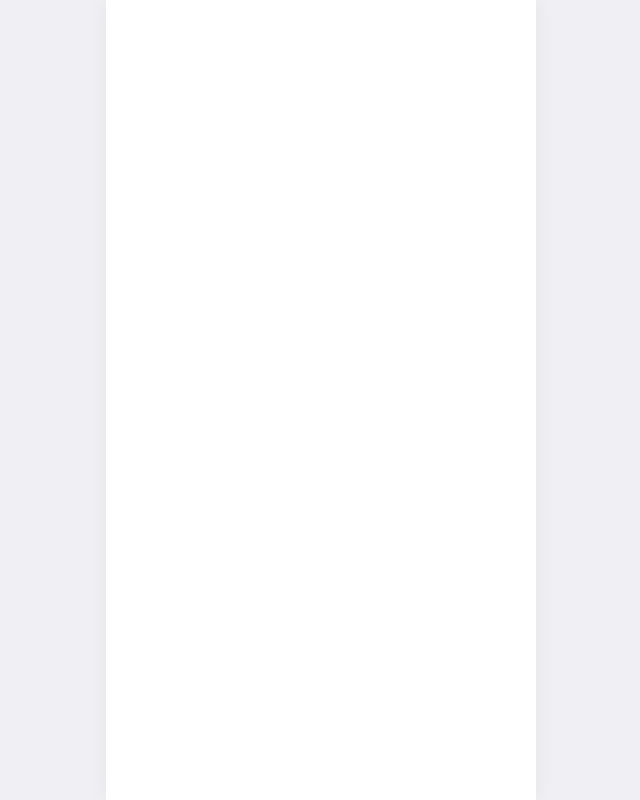
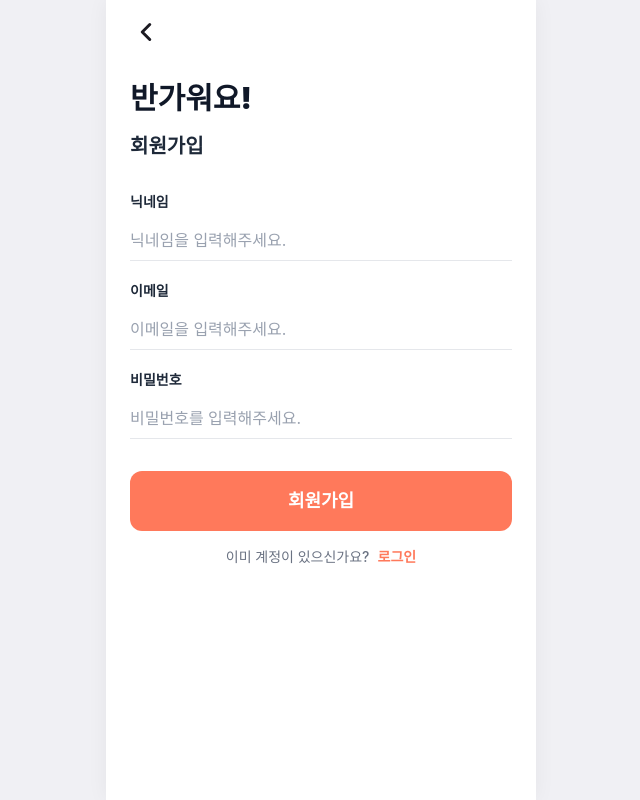
Before and after one commit to mrainbeat/Agaddon, a React (Vite) app in the folder project/: page /signup in a window 1280 px wide. Before the commit this address had no page. Shown: the whole page, without its empty margins (319-959 px from the left). Built offline with nearby package versions, Linux system fonts and the light colour scheme.

Commit message:
fix: 로그인/회원가입 API 응답 수정

```diff
--- a/project/src/App.jsx
+++ b/project/src/App.jsx
@@ -9,6 +9,7 @@ import PlanSetup from "./pages/PlanSetup.jsx";
 import SpendEntry from "./pages/SpendEntry.jsx";
 import BottomNav from "./components/BottomNav.jsx";
 import LoginPage from "./pages/LoginPage.jsx";
+import SignupPage from "./pages/SignupPage.jsx";
 import OAuthCallback from "./pages/OAuthCallback.jsx";
 
 function Layout() {
@@ -41,6 +42,9 @@ function App() {
       <Route path="/login" element={<LoginPage />} />
       <Route path="/Login" element={<Navigate to="/login" replace />} />
 
+      {/* 회원가입 화면 */}
+      <Route path="/signup" element={<SignupPage />} />
+
       {/* 카카오 로그인 후 백엔드가 리다이렉트하는 콜백 페이지 */}
       <Route path="/oauth/callback" element={<OAuthCallback />} />
 
--- a/project/src/pages/LoginPage.jsx
+++ b/project/src/pages/LoginPage.jsx
@@ -29,9 +29,9 @@ export default function LoginPage() {
 
       const result = await response.json();
 
-      if (response.ok && result.status === 200) {
+      if (response.ok && result.isSuccess) {
         // 로그인 성공 시 발급받은 JWT 토큰 저장
-        localStorage.setItem("accessToken", result.data.accessToken);
+        localStorage.setItem("accessToken", result.result.accessToken);
 
         // 홈 화면으로 이동
         navigate("/home", { replace: true });
@@ -145,7 +145,7 @@ export default function LoginPage() {
             비밀번호 찾기
           </button>
           <span className="text-gray-300">|</span>
-          <button type="button" className="hover:text-gray-800">
+          <button type="button" className="hover:text-gray-800" onClick={() => navigate('/signup')}>
             회원가입
           </button>
         </div>
--- /dev/null
+++ b/project/src/pages/SignupPage.jsx
@@ -0,0 +1,151 @@
+import { useState } from 'react'
+import { useNavigate } from 'react-router-dom'
+import { setToken } from '../lib/store.js'
+
+const BASE_URL = (import.meta.env.VITE_API_BASE_URL || '').replace(/\/+$/, '')
+
+export default function SignupPage() {
+  const navigate = useNavigate()
+
+  const [email, setEmail] = useState('')
+  const [password, setPassword] = useState('')
+  const [nickname, setNickname] = useState('')
+  const [submitting, setSubmitting] = useState(false)
+  const [error, setError] = useState(null)
+
+  const handleSignup = async (e) => {
+    e.preventDefault()
+    if (submitting) return
+    setSubmitting(true)
+    setError(null)
+
+    try {
+      const signupRes = await fetch(`${BASE_URL}/api/v1/auth/signup`, {
+        method: 'POST',
+        headers: { 'Content-Type': 'application/json' },
+        body: JSON.stringify({ email, password, nickname }),
+      })
+      const signupResult = await signupRes.json()
+
+      if (!signupRes.ok || signupResult.isSuccess === false) {
+        setError(signupResult.message || '회원가입에 실패했어요.')
+        setSubmitting(false)
+        return
+      }
+
+      const loginRes = await fetch(`${BASE_URL}/api/v1/auth/login`, {
+        method: 'POST',
+        headers: { 'Content-Type': 'application/json' },
+        body: JSON.stringify({ email, password }),
+      })
+      const loginResult = await loginRes.json()
+
+      if (loginRes.ok && loginResult.isSuccess) {
+        setToken(loginResult.result.accessToken)
+        navigate('/home', { replace: true })
+      } else {
+        navigate('/login', { replace: true })
+      }
+    } catch (err) {
+      console.error('Signup error:', err)
+      setError('서버와 통신 중 오류가 발생했어요.')
+      setSubmitting(false)
+    }
+  }
+
+  return (
+    <div className="mx-auto flex h-dvh w-full max-w-[430px] flex-col overflow-hidden bg-white px-6 pt-4">
+      <div className="w-full">
+        <button
+          onClick={() => navigate(-1)}
+          className="mb-8 w-fit p-1"
+          aria-label="뒤로가기"
+        >
+          <svg
+            xmlns="http://www.w3.org/2000/svg"
+            fill="none"
+            viewBox="0 0 24 24"
+            strokeWidth={3}
+            stroke="currentColor"
+            className="h-6 w-6"
+          >
+            <path strokeLinecap="round" strokeLinejoin="round" d="M15.75 19.5L8.25 12l7.5-7.5" />
+          </svg>
+        </button>
+
+        <div className="mb-8">
+          <h1 className="text-3xl font-black text-gray-900">반가워요!</h1>
+          <h2 className="mt-4 text-xl font-bold text-gray-800">회원가입</h2>
+        </div>
+
+        <form onSubmit={handleSignup} className="flex w-full flex-col">
+          <div className="mb-5 flex flex-col">
+            <label className="mb-2 text-sm font-bold text-gray-800" htmlFor="nickname">
+              닉네임
+            </label>
+            <input
+              id="nickname"
+              type="text"
+              value={nickname}
+              onChange={(e) => setNickname(e.target.value)}
+              placeholder="닉네임을 입력해주세요."
+              required
+              className="border-b border-gray-200 py-2 text-base text-gray-900 placeholder:text-gray-400 focus:border-gray-800 focus:outline-none"
+            />
+          </div>
+
+          <div className="mb-5 flex flex-col">
+            <label className="mb-2 text-sm font-bold text-gray-800" htmlFor="email">
+              이메일
+            </label>
+            <input
+              id="email"
+              type="email"
+              value={email}
+              onChange={(e) => setEmail(e.target.value)}
+              placeholder="이메일을 입력해주세요."
+              required
+              className="border-b border-gray-200 py-2 text-base text-gray-900 placeholder:text-gray-400 focus:border-gray-800 focus:outline-none"
+            />
+          </div>
+
+          <div className="mb-8 flex flex-col">
+            <label className="mb-2 text-sm font-bold text-gray-800" htmlFor="password">
+              비밀번호
+            </label>
+            <input
+              id="password"
+              type="password"
+              value={password}
+              onChange={(e) => setPassword(e.target.value)}
+              placeholder="비밀번호를 입력해주세요."
+              required
+              className="border-b border-gray-200 py-2 text-base text-gray-900 placeholder:text-gray-400 focus:border-gray-800 focus:outline-none"
+            />
+          </div>
+
+          {error && <p className="mb-4 text-sm font-semibold text-red-500">{error}</p>}
+
+          <button
+            type="submit"
+            disabled={submitting}
+            className="w-full rounded-xl bg-[#FF795B] py-4 text-center text-lg font-bold text-white transition-transform active:scale-[0.98] disabled:opacity-50"
+          >
+            {submitting ? '가입 중...' : '회원가입'}
+          </button>
+        </form>
+
+        <div className="mt-4 flex items-center justify-center text-sm font-medium text-gray-500">
+          <span>이미 계정이 있으신가요?</span>
+          <button
+            type="button"
+            className="ml-2 font-bold text-[#FF795B]"
+            onClick={() => navigate('/login')}
+          >
+            로그인
+          </button>
+        </div>
+      </div>
+    </div>
+  )
+}
--- a/project/vite.config.js
+++ b/project/vite.config.js
@@ -5,7 +5,5 @@ import tailwindcss from "@tailwindcss/vite";
 // https://vite.dev/config/
 export default defineConfig({
   plugins: [react(), tailwindcss()],
-  server: {
-    port: 3000,
-  },
+  server: {},
 });
```
Also changed, not shown: project/src/lib/store.js.
